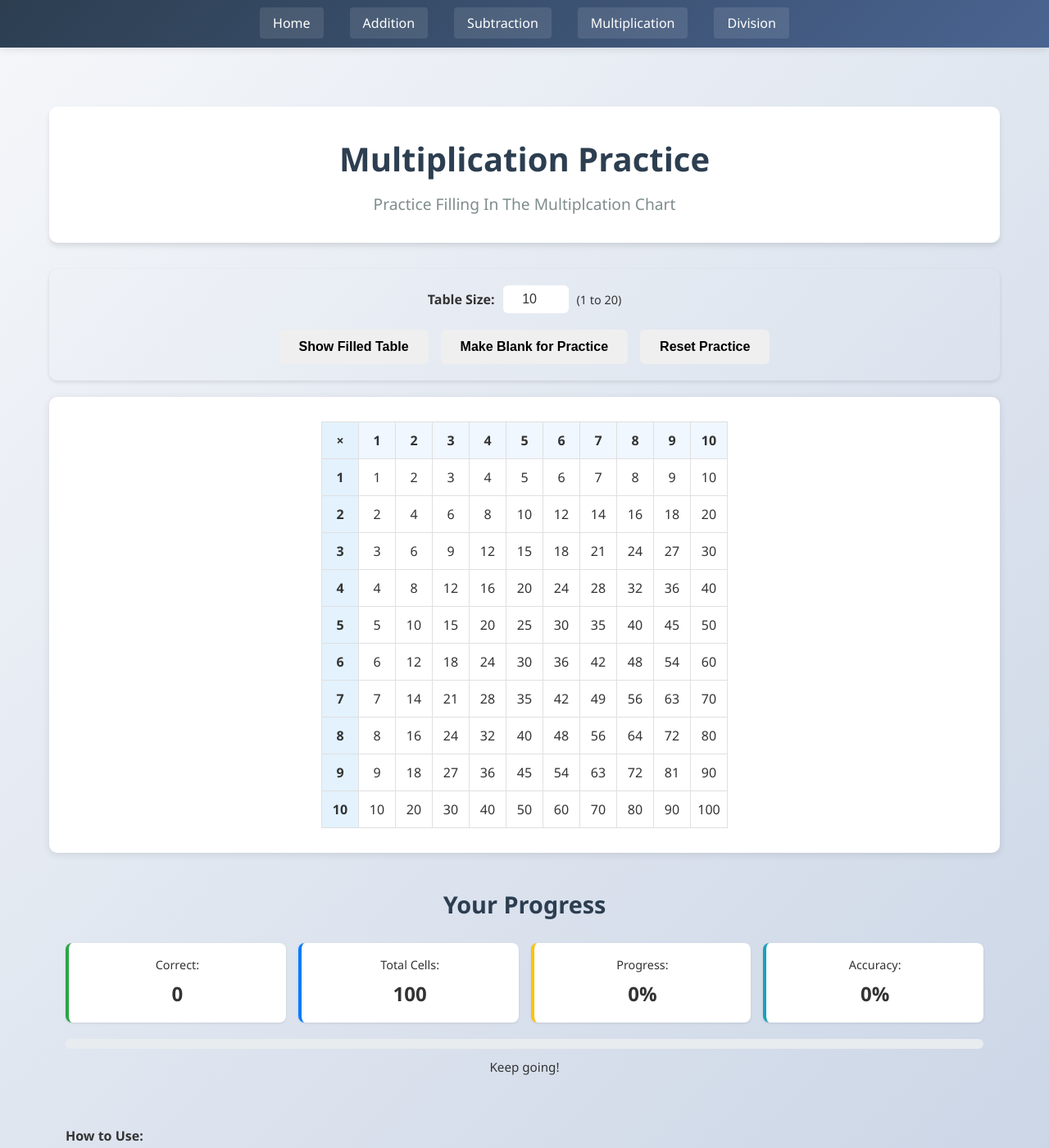
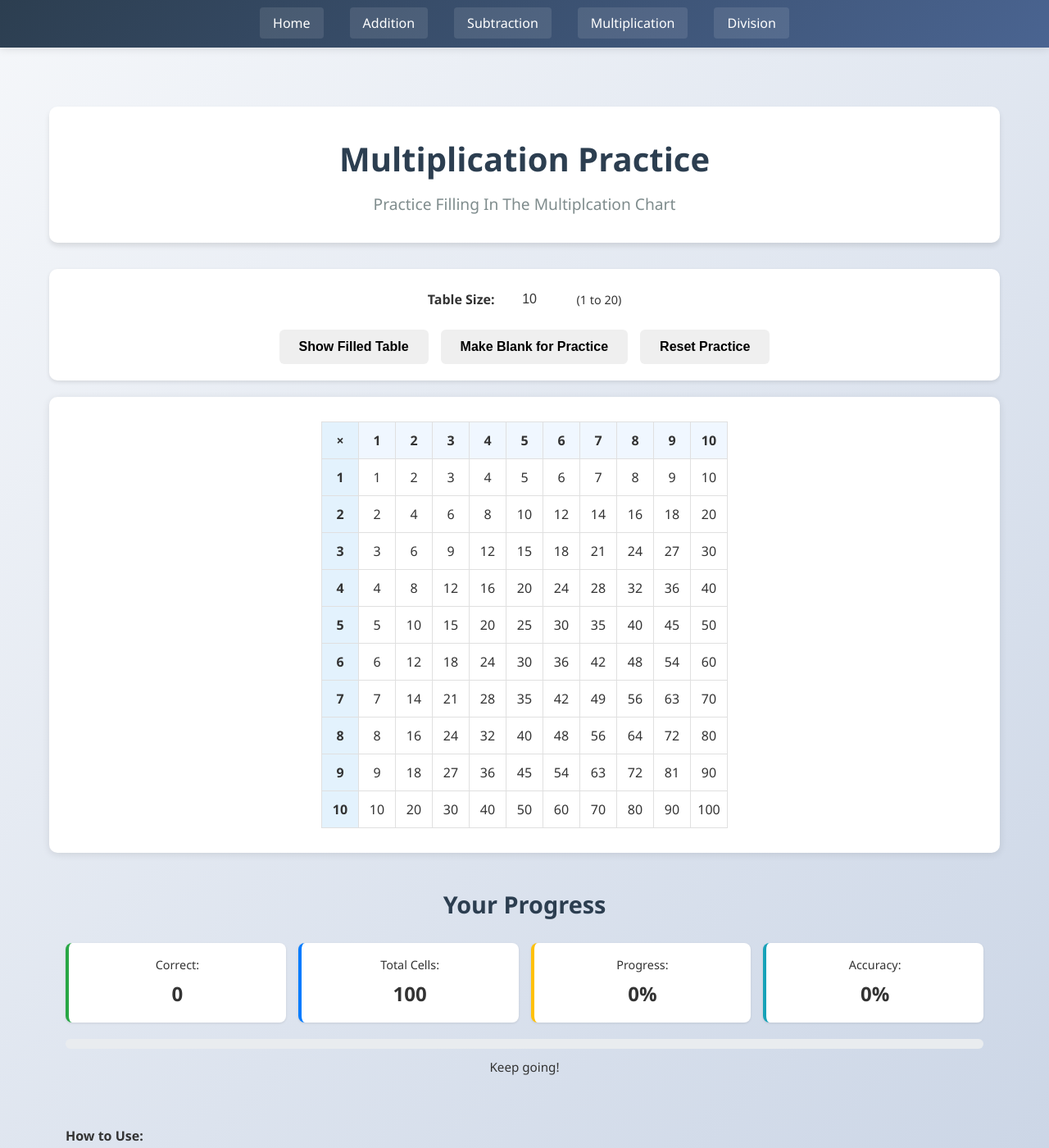
Before and after one commit to ZBZFirst/Math, a Jekyll site: the page built from multiplication.md, in a window 1280 px wide and 1400 px high. Shown: the whole window at 82% size. Built offline with Jekyll 4.4.1, drawn with Linux system fonts in a browser that asks for light colours.

Commit message:
Update multiplication.css

```diff
--- a/assets/css/multiplication.css
+++ b/assets/css/multiplication.css
@@ -8,7 +8,7 @@
 
 /* Controls Container */
 .controls-container {
-    background-color: var(--background-secondary);
+    background-color: white;
     border-radius: 10px;
     padding: 20px;
     margin-bottom: 20px;
```
